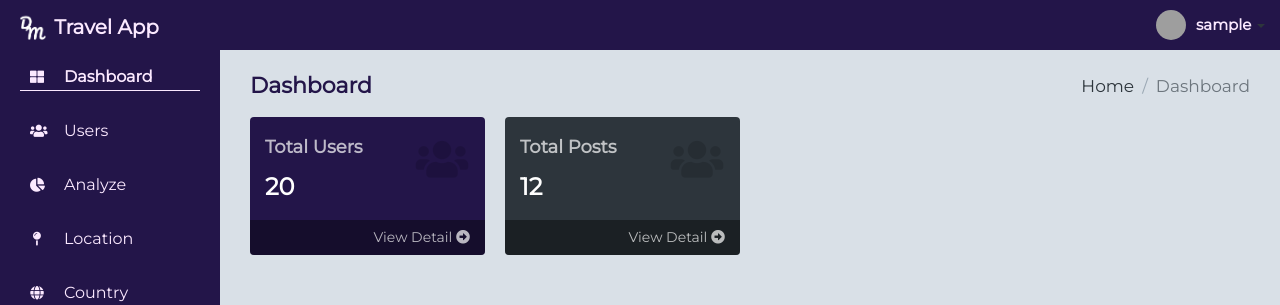
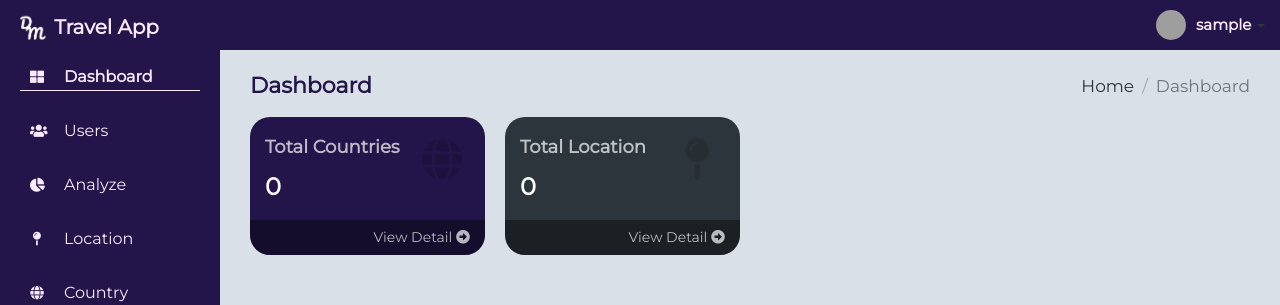
Before and after one commit to akshayTechnoProject/Truli-Pay, a React (Create React App) app: page /dashboard in a window 1280 px wide. Shown: the top 305 px of the page. Built offline with nearby package versions, Linux system fonts and the light colour scheme; no server answers; the database is empty; sample sign-in values are in the browser's storage; grey boxes are pictures that could not be loaded.

Commit message:
locationManagement

```diff
--- a/src/components/admin/Dashboard.jsx
+++ b/src/components/admin/Dashboard.jsx
@@ -1,25 +1,32 @@
 import React, { useState, useEffect } from 'react';
 import { NavLink, useHistory } from 'react-router-dom';
-
+import { db, storage } from './firebase/firebase';
 import Loader from './include/Loader';
 import Menu from './include/Menu';
 import Footer from './include/Footer';
 import axios from 'axios';
-
+import {
+  deleteDoc,
+  doc,
+  query,
+  collection,
+  onSnapshot,
+} from 'firebase/firestore';
 function Dashboard() {
-  const [restaurants, setRestaurants] = useState(0);
-  const [customers, setCustomers] = useState(0);
-  const [orders, setOrders] = useState(0);
-
-
+  const [totalCountry, setTotalCountry] = useState(0);
+  const [totalLocation, setTotalLocation] = useState(0);
 
   useEffect(() => {
+    onSnapshot(query(collection(db, 'cities')), (querySnapshot) => {
+      setTotalCountry(querySnapshot.size);
+    });
+    onSnapshot(query(collection(db, 'location')), (querySnapshot) => {
+      setTotalLocation(querySnapshot.size);
+    });
     document.getElementById('page-loader').style.display = 'none';
 
     var element = document.getElementById('page-container');
     element.classList.add('show');
-
-
   }, []);
 
   return (
@@ -42,29 +49,35 @@ function Dashboard() {
           <h1 className="page-header">Dashboard </h1>
           <div className="row">
             <div className="col-xl-3 col-md-6">
-              <div className="widget widget-stats bg-blue">
+              <div
+                className="widget widget-stats bg-success"
+                style={{ borderRadius: '20px' }}
+              >
                 <div className="stats-icon">
-                  <i className="fa fa-users"></i>
+                  <i className="fa fa-globe"></i>
                 </div>
                 <div className="stats-info">
-                  <h4>Total Users</h4>
-                  <p>{restaurants || 20}</p>
+                  <h4>Total Countries</h4>
+                  <p>{totalCountry}</p>
                 </div>
                 <div className="stats-link">
-                  <NavLink to="/users">
+                  <NavLink to="/country-management">
                     View Detail <i className="fa fa-arrow-alt-circle-right"></i>
                   </NavLink>
                 </div>
               </div>
             </div>
             <div className="col-xl-3 col-md-6">
-              <div className="widget widget-stats bg-dark">
+              <div
+                className="widget widget-stats bg-dark"
+                style={{ borderRadius: '20px' }}
+              >
                 <div className="stats-icon">
-                  <i className="fa fa-users"></i>
+                  <i className="fa fa-map-pin "></i>
                 </div>
                 <div className="stats-info">
-                  <h4>Total Posts</h4>
-                  <p>{customers|| 12}</p>
+                  <h4>Total Location</h4>
+                  <p>{totalLocation}</p>
                 </div>
                 <div className="stats-link">
                   <a href="">
--- a/src/components/admin/Location Management/LocationPopUp.jsx
+++ b/src/components/admin/Location Management/LocationPopUp.jsx
@@ -206,7 +206,6 @@ export default function LocationPopUp(props) {
 
     if (validate()) {
       var tempData = {
-        //continent: continent,
         country: country,
         topDestinations: topDestinations,
         budgetFrom: formData.budgetFrom,
```
